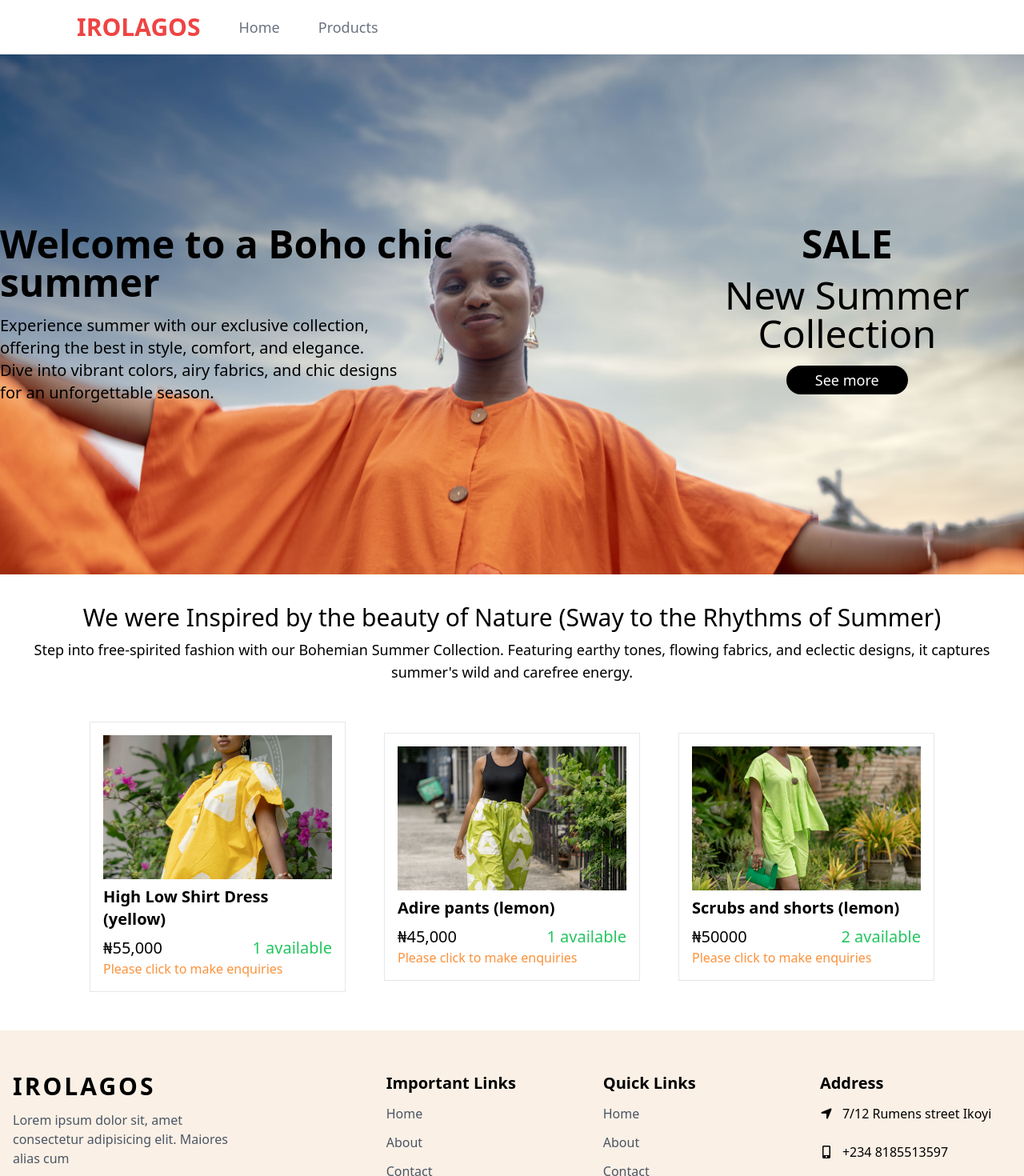
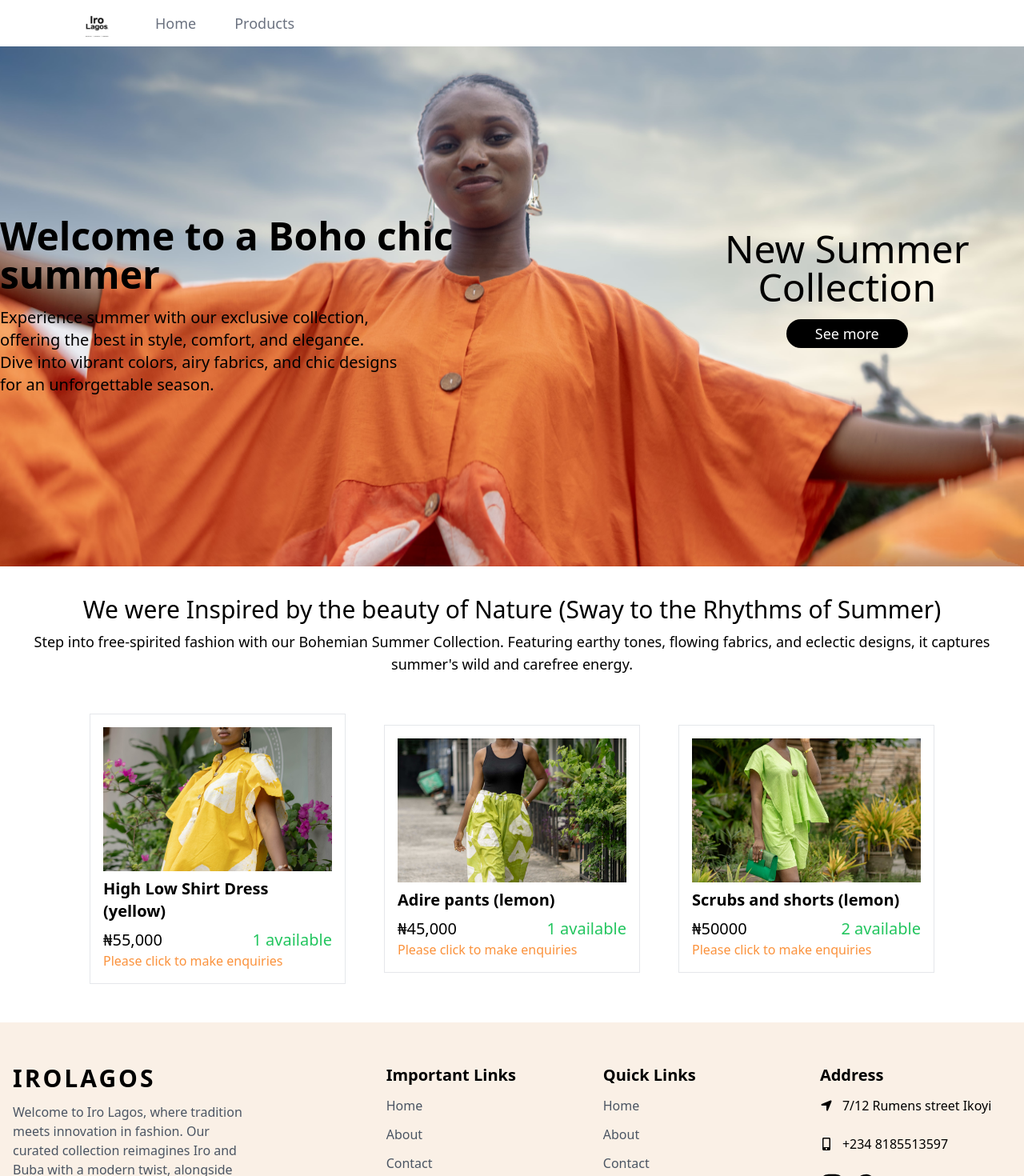
Before and after one commit to Eyohen/iroSummer, a React (Vite) app: page / in a window 1280 px wide. Shown: the top 1470 px of the page at 80% size. Built offline with nearby package versions, Linux system fonts and the light colour scheme.

Commit message:
added logo

```diff
--- a/src/components/Footer.jsx
+++ b/src/components/Footer.jsx
@@ -42,8 +42,7 @@ const Footer = () => {
           IROLAGOS
             </a>
             <p className="text-gray-600 dark:text-white/70  lg:pr-24 pt-3">
-              Lorem ipsum dolor sit, amet consectetur adipisicing elit. Maiores
-              alias cum
+            Welcome to Iro Lagos, where tradition meets innovation in fashion. Our curated collection reimagines Iro and Buba with a modern twist, alongside inspired home decorations.
             </p>
             {/* <p className="text-gray-500 mt-4">
               Made with 💖 by The Coding Journey
--- a/src/components/Navbar.jsx
+++ b/src/components/Navbar.jsx
@@ -5,14 +5,17 @@ import { Link } from 'react-router-dom'
 import { RxPerson } from "react-icons/rx";
 import { IoMenuOutline } from "react-icons/io5";
 import { IoCloseOutline } from "react-icons/io5";
+import logo from '../assets/logo.jpg';
+
 
 const Navbar = () => {
   return (
     <div>
         <div className='flex items-center justify-between px-4 md:px-24'>
 
-        <div className='flex gap-x-12 items-center py-4'>
-        <p className='text-red-500 text-3xl font-semibold'>IROLAGOS</p>
+        <div className='flex gap-x-12 items-center py-1'>
+        {/* <p className='text-red-500 text-3xl font-semibold'>IROLAGOS</p> */}
+        <img src={logo} className='w-[50px] object-cover' />
         <Link to={'/'}><p className='text-lg font-medium text-gray-500 hidden md:block'>Home</p></Link>
         <Link to={'/products'}><p className='text-lg font-medium text-gray-500 hidden md:block'>Products</p></Link>
         {/* <p className='text-lg font-medium text-gray-500 hidden md:block'>About</p>
--- a/src/pages/Home2.jsx
+++ b/src/pages/Home2.jsx
@@ -1,7 +1,7 @@
 import React from 'react'
 import Navbar from '../components/Navbar'
 
-import heroimage from '../assets/heroimage.jpg'
+import heroimage2 from '../assets/heroimage2.jpg'
 import { MdHeight } from 'react-icons/md';
 import { Link } from 'react-router-dom';
 import Footer from '../components/Footer';
@@ -16,7 +16,7 @@ const backgroundImageStyle = {
     width: '100%',
     // height: '100vh',
     height: '650px',
-    backgroundImage: `url(${heroimage})`, // Replace with your image path
+    backgroundImage: `url(${heroimage2})`, // Replace with your image path
     backgroundSize: 'cover',
     backgroundPosition: 'center',
     display: 'flex',
@@ -55,7 +55,7 @@ const Home2 = () => {
                </div>
 
         <div className='text-center'>
-            <p className='text-5xl font-bold'>SALE</p>
+            {/* <p className='text-5xl font-bold'>SALE</p> */}
             <p className='text-5xl font-medium mt-4'>New Summer Collection</p>
 
         <Link to={'/products'}><button className='bg-black  px-9 py-1 rounded-full text-white mt-4 text-lg'>See more</button></Link>
```
Also changed, not shown: src/assets/heroimage2.jpg (added), src/assets/logo.jpg (added).
